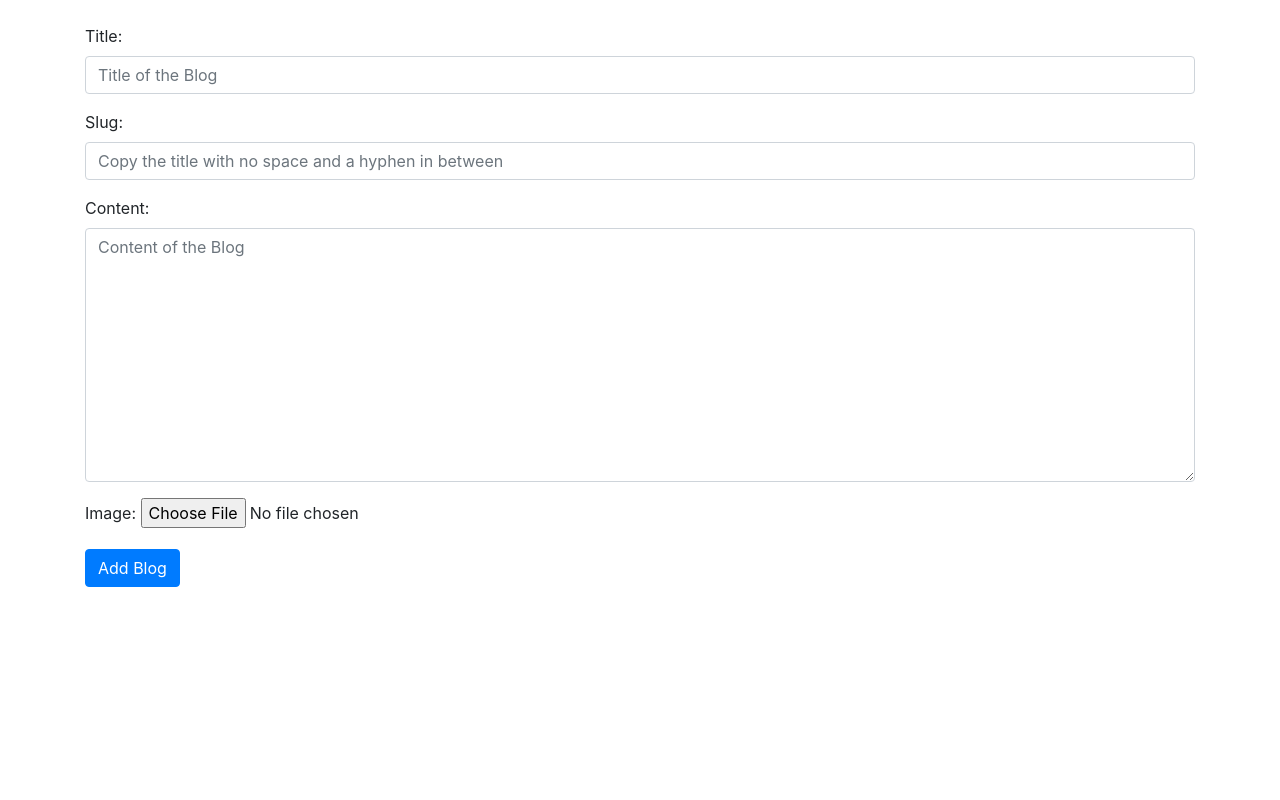
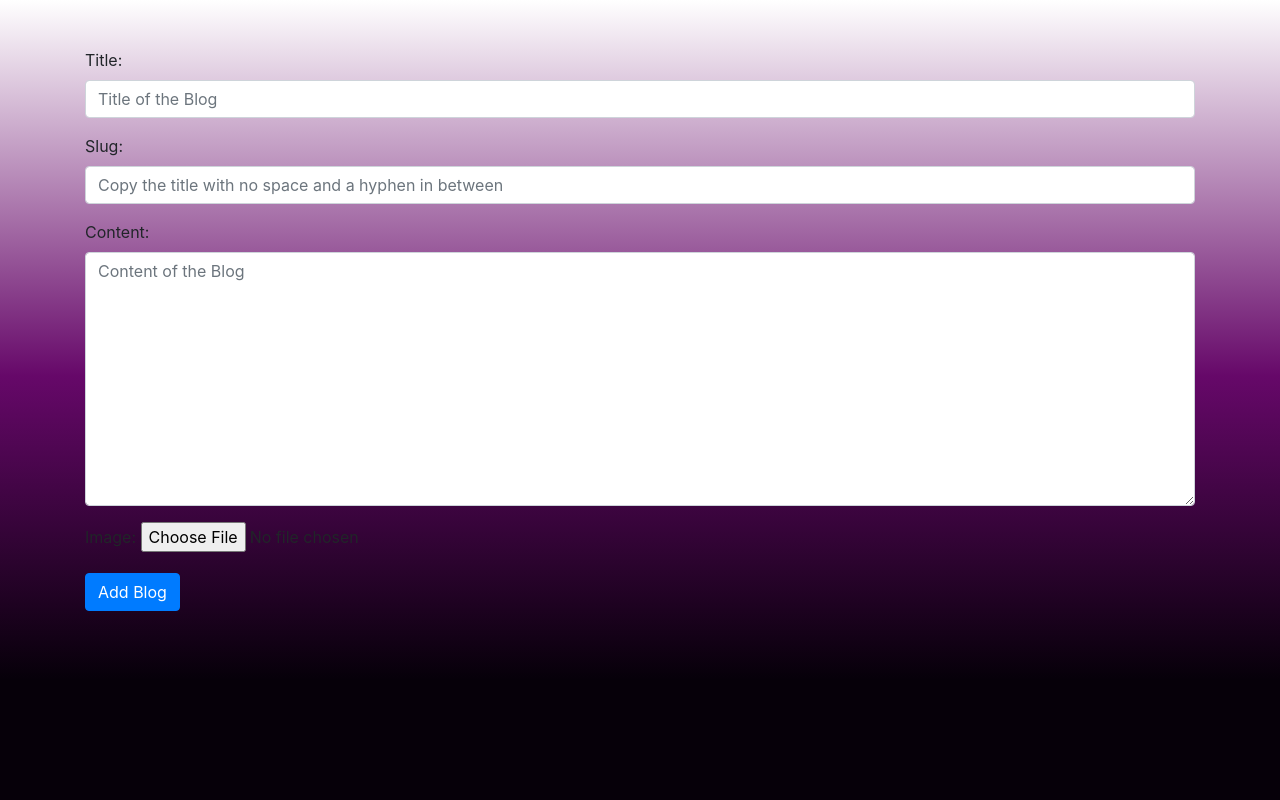
Before and after one commit to alexarasu/ahem, a Django app: page /add_blogs/ in a window 1280 px wide. Shown: the part 56-856 px from the top of the page. Before the commit the page ends 643 px from the top, so only its background shows below. Run offline with Django 3.2, Linux system fonts and the light colour scheme; the visitor is signed in with stand-in values (Sample User, id 1); some libraries are stand-ins or nearby versions.

Commit message:
changed bg-color for add_blog page

```diff
--- a/home/templates/add_blogs.html
+++ b/home/templates/add_blogs.html
@@ -4,14 +4,21 @@
 {% block add_blogs_active %} active {% endblock add_blogs_active %}
 
 {% block css %}
+.gradient-custom {
+background: rgb(6,0,9);
+background: linear-gradient(360deg, rgba(6,0,9,1) 15%, rgba(102,8,105,1) 53%, rgba(255,255,255,1) 100%);
 {% endblock %}
 {% block body %}
-<form action="/add_blogs/" enctype="multipart/form-data" method="POST"> {% csrf_token %}
-    <div class="container mt-4">
-        {{ form.as_p }}
-        <button class="btn btn-primary">Add Blog</button>
+<section class="gradient-custom vh-100">
+    <div class="container-fluid pt-4 ">
+        <form action="/add_blogs/" enctype="multipart/form-data" method="POST"> {% csrf_token %}
+            <div class="container mt-4 align-items-center">
+                {{ form.as_p }}
+                <button class="btn btn-primary">Add Blog</button>
+            </div>
+        </form>
     </div>
-</form>
+</section>
 {% endblock %}
 {% block js %}
 <script>
```
